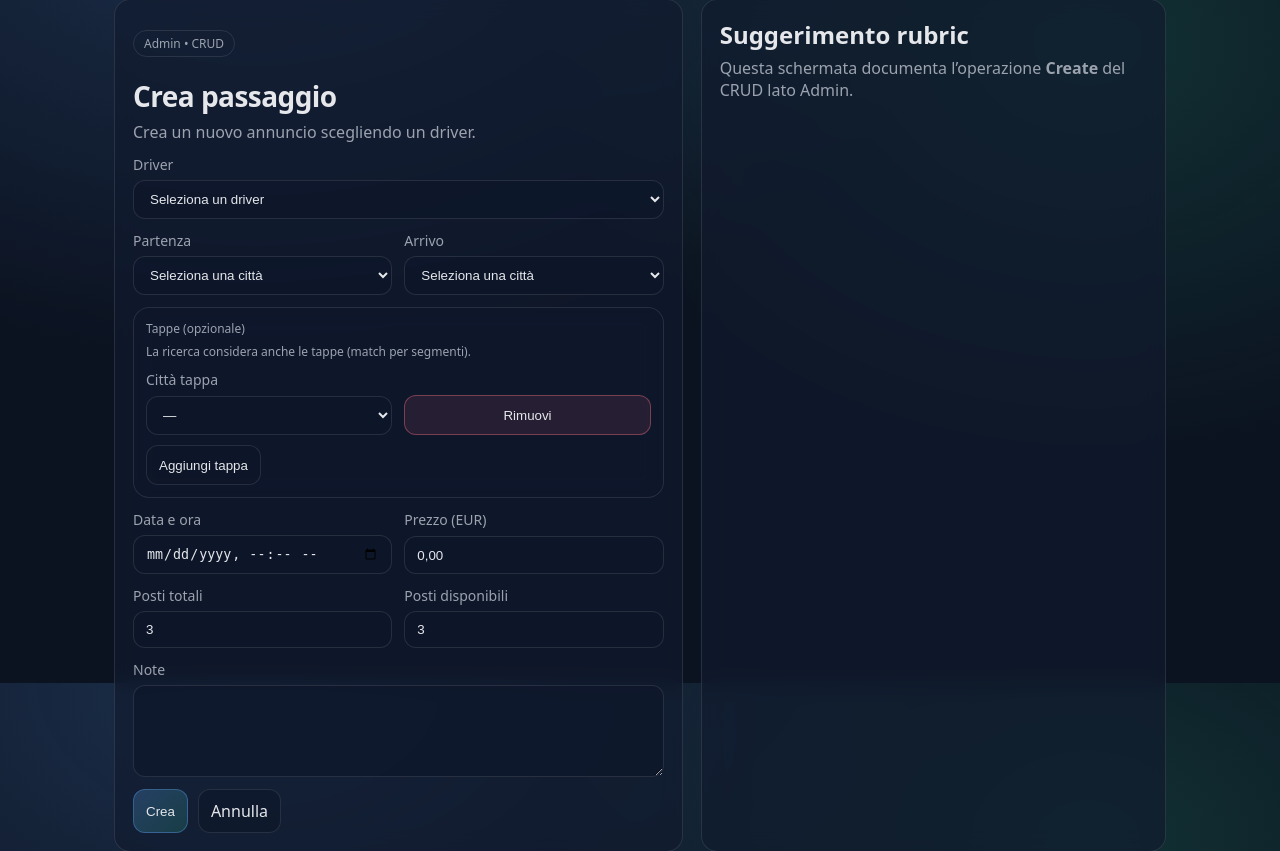
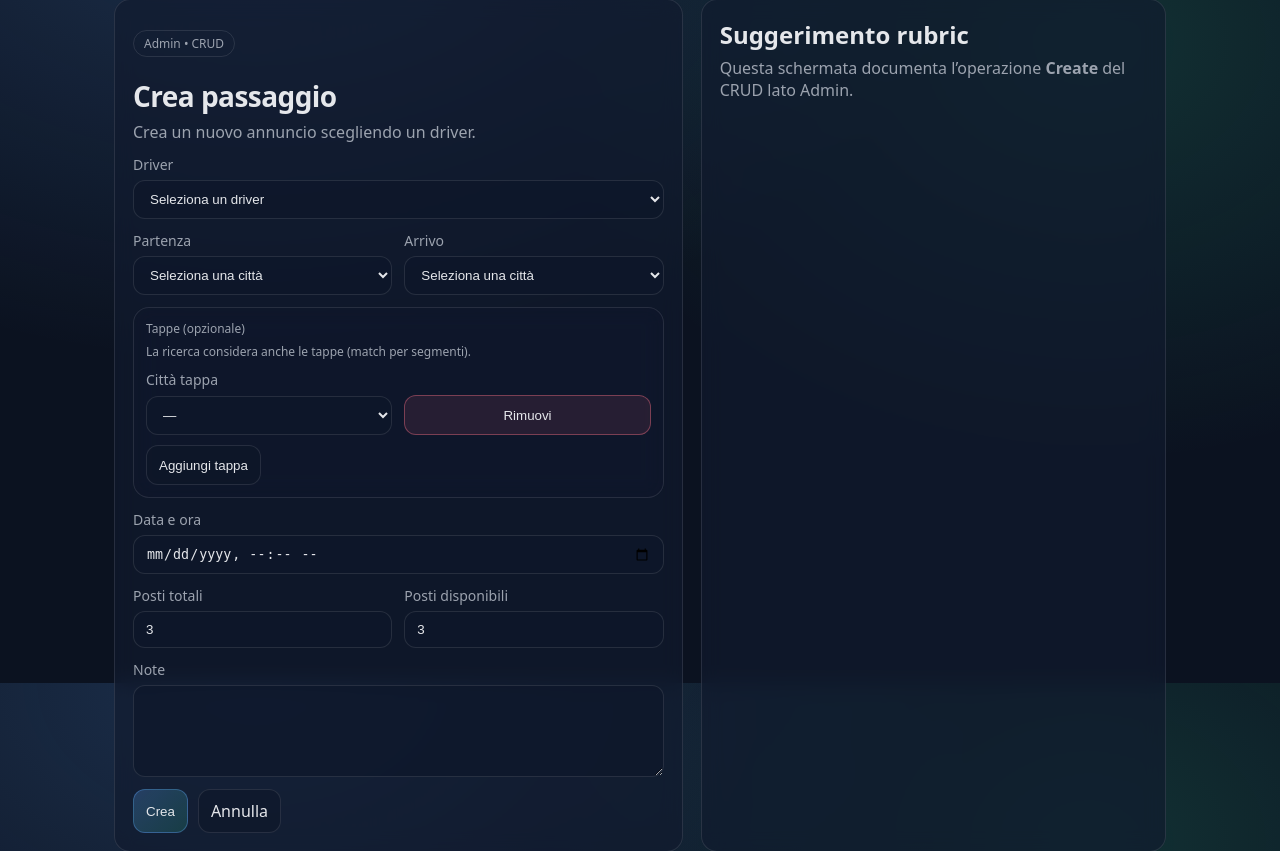
Before and after one commit to uncespuglio/Progetto-Tecnologie-Web, a PHP site: page /index.php?p=admin_ride_create in a window 1280 px wide. Shown: the part 117-968 px from the top of the page. Run offline with PHP 8.4, Linux system fonts and the light colour scheme; the visitor is signed in with stand-in values (Sample User, id 1); data that the repository does not hold is empty.

Commit message:
removed price tag

```diff
--- a/admin/admin_ride_create.php
+++ b/admin/admin_ride_create.php
@@ -13,7 +13,6 @@ $ride = [
 	'depart_at' => '',
 	'seats_total' => 3,
 	'seats_available' => 3,
-	'price_cents' => 0,
 	'notes' => '',
 ];
 
@@ -29,7 +28,6 @@ if (is_post()) {
 	$depart_raw = trim((string)($_POST['depart_at'] ?? ''));
 	$seats_total = (int)($_POST['seats_total'] ?? 0);
 	$seats_available = (int)($_POST['seats_available'] ?? 0);
-	$price_eur = trim((string)($_POST['price_eur'] ?? '0'));
 	$notes = trim((string)($_POST['notes'] ?? ''));
 	$stopsRaw = $_POST['stops'] ?? [];
 
@@ -49,7 +47,6 @@ if (is_post()) {
 	}
 
 	$depart_at = str_replace('T', ' ', $depart_raw);
-	$price_cents = (int)round(((float)str_replace(',', '.', $price_eur)) * 100);
 
 	$errors = [];
 	if ($driver_id <= 0) $errors[] = 'Seleziona un conducente.';
@@ -61,14 +58,13 @@ if (is_post()) {
 	if ($depart_raw === '') $errors[] = 'Data/ora sono obbligatorie.';
 	if ($seats_total <= 0) $errors[] = 'Posti totali non validi.';
 	if ($seats_available < 0 || $seats_available > $seats_total) $errors[] = 'Posti disponibili non validi.';
-	if ($price_cents < 0) $errors[] = 'Prezzo non valido.';
 
 	if (!$errors) {
 		$pdo->beginTransaction();
 		try {
 			$stmt = $pdo->prepare(
-				"INSERT INTO rides (driver_id, from_city, to_city, depart_at, seats_total, seats_available, price_cents, notes)
-				 VALUES (?, ?, ?, ?, ?, ?, ?, ?)"
+				"INSERT INTO rides (driver_id, from_city, to_city, depart_at, seats_total, seats_available, notes)
+				 VALUES (?, ?, ?, ?, ?, ?, ?)"
 			);
 			$stmt->execute([
 				$driver_id,
@@ -77,7 +73,6 @@ if (is_post()) {
 				$depart_at,
 				$seats_total,
 				$seats_available,
-				$price_cents,
 				$notes === '' ? null : $notes,
 			]);
 			$rideId = (int)$pdo->lastInsertId();
@@ -111,7 +106,6 @@ if (is_post()) {
 	$ride['depart_at'] = $depart_at;
 	$ride['seats_total'] = $seats_total;
 	$ride['seats_available'] = $seats_available;
-	$ride['price_cents'] = $price_cents;
 	$ride['notes'] = $notes;
 	$stops = $stopsNew;
 	$departLocal = $depart_raw;
--- a/bootstrap.php
+++ b/bootstrap.php
@@ -346,22 +346,22 @@ function seed_demo_data(PDO $pdo): void
 
 	$baseDate = date('Y-m-d');
 	$rides = [
-		['driver' => 'sofia.rossi@unibo.test', 'from' => 'Bologna', 'to' => 'Rimini', 'days' => 1, 'time' => '08:10:00', 'seats' => 3, 'price' => 500, 'notes' => 'Ritrovo: Stazione Bologna Centrale.', 'stops' => ['Forlì', 'Cesena']],
-		['driver' => 'marco.bianchi@unibo.test', 'from' => 'Rimini', 'to' => 'Bologna', 'days' => 1, 'time' => '17:40:00', 'seats' => 2, 'price' => 600, 'notes' => 'Solo zaino, no valigie grandi.'],
-		['driver' => 'giulia.conti@unibo.test', 'from' => 'Bologna', 'to' => 'Cesena', 'days' => 2, 'time' => '07:30:00', 'seats' => 3, 'price' => 450, 'notes' => null, 'stops' => ['Forlì']],
-		['driver' => 'luca.ferretti@unibo.test', 'from' => 'Cesena', 'to' => 'Bologna', 'days' => 2, 'time' => '18:15:00', 'seats' => 3, 'price' => 450, 'notes' => null],
-		['driver' => 'sofia.rossi@unibo.test', 'from' => 'Forlì', 'to' => 'Bologna', 'days' => 3, 'time' => '08:00:00', 'seats' => 2, 'price' => 400, 'notes' => 'Passo vicino al Campus di Forlì.'],
-		['driver' => 'marco.bianchi@unibo.test', 'from' => 'Bologna', 'to' => 'Ravenna', 'days' => 3, 'time' => '16:20:00', 'seats' => 3, 'price' => 550, 'notes' => null, 'stops' => ['Rimini']],
-		['driver' => 'giulia.conti@unibo.test', 'from' => 'Ravenna', 'to' => 'Bologna', 'days' => 4, 'time' => '07:45:00', 'seats' => 3, 'price' => 550, 'notes' => 'Ritrovo: Stazione Ravenna.'],
-		['driver' => 'luca.ferretti@unibo.test', 'from' => 'Bologna', 'to' => 'Forlì', 'days' => 4, 'time' => '18:05:00', 'seats' => 2, 'price' => 400, 'notes' => null],
-		['driver' => 'sofia.rossi@unibo.test', 'from' => 'Bologna', 'to' => 'Rimini', 'days' => 5, 'time' => '09:05:00', 'seats' => 3, 'price' => 500, 'notes' => 'Partenza zona Fiera.', 'stops' => ['Cesena']],
-		['driver' => 'giulia.conti@unibo.test', 'from' => 'Rimini', 'to' => 'Cesena', 'days' => 5, 'time' => '19:10:00', 'seats' => 2, 'price' => 350, 'notes' => null],
+		['driver' => 'sofia.rossi@unibo.test', 'from' => 'Bologna', 'to' => 'Rimini', 'days' => 1, 'time' => '08:10:00', 'seats' => 3, 'notes' => 'Ritrovo: Stazione Bologna Centrale.', 'stops' => ['Forlì', 'Cesena']],
+		['driver' => 'marco.bianchi@unibo.test', 'from' => 'Rimini', 'to' => 'Bologna', 'days' => 1, 'time' => '17:40:00', 'seats' => 2, 'notes' => 'Solo zaino, no valigie grandi.'],
+		['driver' => 'giulia.conti@unibo.test', 'from' => 'Bologna', 'to' => 'Cesena', 'days' => 2, 'time' => '07:30:00', 'seats' => 3, 'notes' => null, 'stops' => ['Forlì']],
+		['driver' => 'luca.ferretti@unibo.test', 'from' => 'Cesena', 'to' => 'Bologna', 'days' => 2, 'time' => '18:15:00', 'seats' => 3, 'notes' => null],
+		['driver' => 'sofia.rossi@unibo.test', 'from' => 'Forlì', 'to' => 'Bologna', 'days' => 3, 'time' => '08:00:00', 'seats' => 2, 'notes' => 'Passo vicino al Campus di Forlì.'],
+		['driver' => 'marco.bianchi@unibo.test', 'from' => 'Bologna', 'to' => 'Ravenna', 'days' => 3, 'time' => '16:20:00', 'seats' => 3, 'notes' => null, 'stops' => ['Rimini']],
+		['driver' => 'giulia.conti@unibo.test', 'from' => 'Ravenna', 'to' => 'Bologna', 'days' => 4, 'time' => '07:45:00', 'seats' => 3, 'notes' => 'Ritrovo: Stazione Ravenna.'],
+		['driver' => 'luca.ferretti@unibo.test', 'from' => 'Bologna', 'to' => 'Forlì', 'days' => 4, 'time' => '18:05:00', 'seats' => 2, 'notes' => null],
+		['driver' => 'sofia.rossi@unibo.test', 'from' => 'Bologna', 'to' => 'Rimini', 'days' => 5, 'time' => '09:05:00', 'seats' => 3, 'notes' => 'Partenza zona Fiera.', 'stops' => ['Cesena']],
+		['driver' => 'giulia.conti@unibo.test', 'from' => 'Rimini', 'to' => 'Cesena', 'days' => 5, 'time' => '19:10:00', 'seats' => 2, 'notes' => null],
 	];
 
 	try {
 		$stmtRide = $pdo->prepare(
-			'INSERT INTO rides (driver_id, from_city, to_city, depart_at, seats_total, seats_available, price_cents, notes)
-			 VALUES (:driver, :from, :to, :depart, :st, :sa, :price, :notes)'
+			'INSERT INTO rides (driver_id, from_city, to_city, depart_at, seats_total, seats_available, notes)
+			 VALUES (:driver, :from, :to, :depart, :st, :sa, :notes)'
 		);
 		$stmtStop = $pdo->prepare(
 			'INSERT INTO ride_stops (ride_id, stop_order, stop_city) VALUES (:ride, :ord, :city)'
@@ -379,7 +379,6 @@ function seed_demo_data(PDO $pdo): void
 				':depart' => $depart,
 				':st' => (int)$r['seats'],
 				':sa' => (int)$r['seats'],
-				':price' => (int)$r['price'],
 				':notes' => $r['notes'],
 			]);
 			$rideId = (int)$pdo->lastInsertId();
--- a/db/database.php
+++ b/db/database.php
@@ -61,11 +61,19 @@ function ensure_schema(PDO $pdo): void
 		depart_at DATETIME NOT NULL,
 		seats_total INT NOT NULL,
 		seats_available INT NOT NULL,
-		price_cents INT NOT NULL DEFAULT 0,
 		notes TEXT NULL,
 		created_at TIMESTAMP NOT NULL DEFAULT CURRENT_TIMESTAMP,
 		CONSTRAINT fk_rides_driver FOREIGN KEY (driver_id) REFERENCES users(id) ON DELETE CASCADE
 	) ENGINE=InnoDB DEFAULT CHARSET=utf8mb4');
+
+	// Migrazione: rimuovi definitivamente il prezzo dal DB.
+	if (mysql_column_exists($pdo, 'rides', 'price_cents')) {
+		try {
+			$pdo->exec('ALTER TABLE rides DROP COLUMN price_cents');
+		} catch (Throwable $e) {
+			// Non bloccare l'app se l'ALTER fallisce (permessi/lock). Il sito non usa più il prezzo.
+		}
+	}
 
 	$pdo->exec('CREATE TABLE IF NOT EXISTS ride_requests (
 		id INT AUTO_INCREMENT PRIMARY KEY,
--- a/db/db.sql
+++ b/db/db.sql
@@ -34,7 +34,6 @@ CREATE TABLE IF NOT EXISTS rides (
 	depart_at DATETIME NOT NULL,
 	seats_total INT NOT NULL,
 	seats_available INT NOT NULL,
-	price_cents INT NOT NULL DEFAULT 0,
 	notes TEXT NULL,
 	created_at TIMESTAMP NOT NULL DEFAULT CURRENT_TIMESTAMP,
 	CONSTRAINT fk_rides_driver FOREIGN KEY (driver_id) REFERENCES users(id) ON DELETE CASCADE,
--- a/pages/home.php
+++ b/pages/home.php
@@ -16,7 +16,7 @@ foreach ($allowed as $i => $c) {
 }
 
 $stmt = $pdo->prepare(
-	"SELECT r.id, r.from_city, r.to_city, r.depart_at, r.seats_available, r.price_cents,
+	"SELECT r.id, r.from_city, r.to_city, r.depart_at, r.seats_available,
 		u.full_name AS driver_name, u.university
 	 FROM rides r
 	 JOIN users u ON u.id = r.driver_id
--- a/pages/search.php
+++ b/pages/search.php
@@ -82,7 +82,7 @@ if ($date !== '') {
 	$params[] = $date;
 }
 
-$sql = "SELECT r.id, r.from_city, r.to_city, r.depart_at, r.seats_available, r.price_cents,
+$sql = "SELECT r.id, r.from_city, r.to_city, r.depart_at, r.seats_available,
 		u.full_name AS driver_name, u.university
 		FROM rides r
 		JOIN users u ON u.id = r.driver_id";
--- a/template/admin/admin_ride_create.php
+++ b/template/admin/admin_ride_create.php
@@ -89,10 +89,7 @@
 				</div>
 			</div>
 
-			<div class="row two">
-				<label>Data e ora<input type="datetime-local" name="depart_at" required value="<?= e((string)$departLocal) ?>"></label>
-				<label>Prezzo (EUR)<input name="price_eur" inputmode="decimal" value="<?= e(number_format(((int)($ride['price_cents'] ?? 0))/100, 2, ',', '.')) ?>"></label>
-			</div>
+			<label>Data e ora<input type="datetime-local" name="depart_at" required value="<?= e((string)$departLocal) ?>"></label>
 
 			<div class="row two">
 				<label>Posti totali<input type="number" min="1" max="8" name="seats_total" required value="<?= e((string)($ride['seats_total'] ?? 3)) ?>"></label>
--- a/template/admin/admin_ride_edit.php
+++ b/template/admin/admin_ride_edit.php
@@ -89,10 +89,7 @@
 				</div>
 			</div>
 
-			<div class="row two">
-				<label>Data e ora<input type="datetime-local" name="depart_at" required value="<?= e($departLocal) ?>"></label>
-				<label>Prezzo (EUR)<input name="price_eur" inputmode="decimal" value="<?= e(number_format(((int)$ride['price_cents'])/100, 2, ',', '.')) ?>"></label>
-			</div>
+			<label>Data e ora<input type="datetime-local" name="depart_at" required value="<?= e($departLocal) ?>"></label>
 
 			<div class="row two">
 				<label>Posti totali<input type="number" min="1" max="8" name="seats_total" required value="<?= e((string)$ride['seats_total']) ?>"></label>
--- a/template/pages/home.php
+++ b/template/pages/home.php
@@ -62,7 +62,6 @@
 						<th>Tratta</th>
 						<th>Partenza</th>
 						<th>Posti</th>
-						<th>Prezzo</th>
 					</tr>
 				</thead>
 				<tbody>
@@ -76,7 +75,6 @@
 						</td>
 						<td><?= e($r['depart_at']) ?></td>
 						<td><?= e((string)$r['seats_available']) ?></td>
-						<td><?= e(number_format(((int)$r['price_cents'])/100, 2, ',', '.')) ?>€</td>
 					</tr>
 				<?php endforeach; ?>
 				</tbody>
--- a/template/pages/ride.php
+++ b/template/pages/ride.php
@@ -35,7 +35,6 @@
 		<div style="margin-top:12px; display:grid; gap:10px;">
 			<div class="muted">Driver: <strong style="color:var(--text)"><?= e($ride['driver_name']) ?></strong> • <?= e($ride['university']) ?></div>
 			<div>Posti disponibili: <span class="pill"><?= e((string)$ride['seats_available']) ?></span></div>
-			<div>Prezzo: <span class="pill"><?= e(number_format(((int)$ride['price_cents'])/100, 2, ',', '.')) ?>€</span></div>
 			<?php if (!empty($ride['notes'])): ?>
 				<div class="card" style="padding:12px; background: rgba(15,23,42,.55)">
 					<div class="muted" style="font-size:12px">Note</div>
--- a/template/pages/search.php
+++ b/template/pages/search.php
@@ -50,7 +50,6 @@
 						<th>Tratta</th>
 						<th>Partenza</th>
 						<th>Posti</th>
-						<th>Prezzo</th>
 					</tr>
 				</thead>
 				<tbody>
@@ -64,7 +63,6 @@
 						</td>
 						<td><?= e($r['depart_at']) ?></td>
 						<td><?= e((string)$r['seats_available']) ?></td>
-						<td><?= e(number_format(((int)$r['price_cents'])/100, 2, ',', '.')) ?>€</td>
 					</tr>
 				<?php endforeach; ?>
 				</tbody>
```
Also changed, not shown: admin/admin_ride_edit.php (+1 -7 lines), template/user/ride_create.php (+2 -10 lines), user/ride_create.php (+2 -6 lines).
